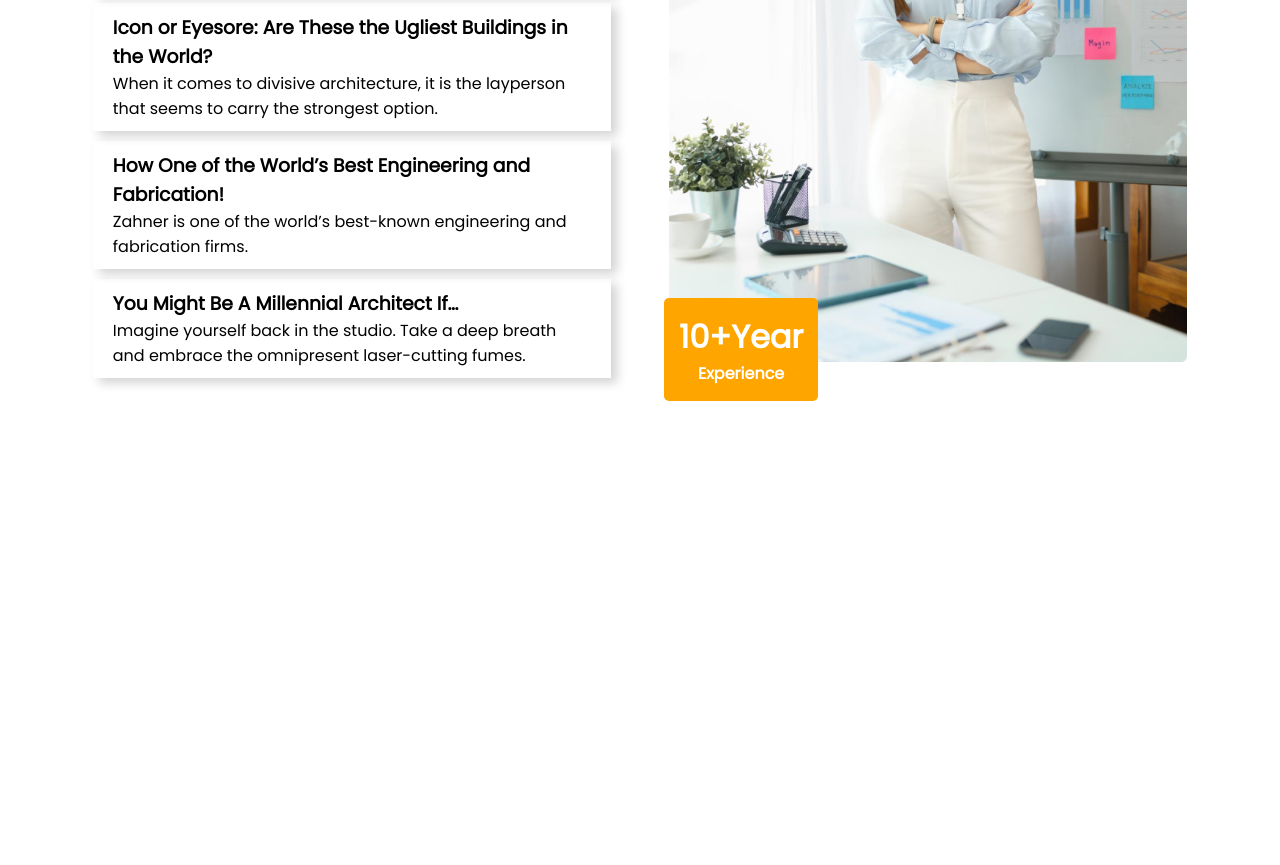
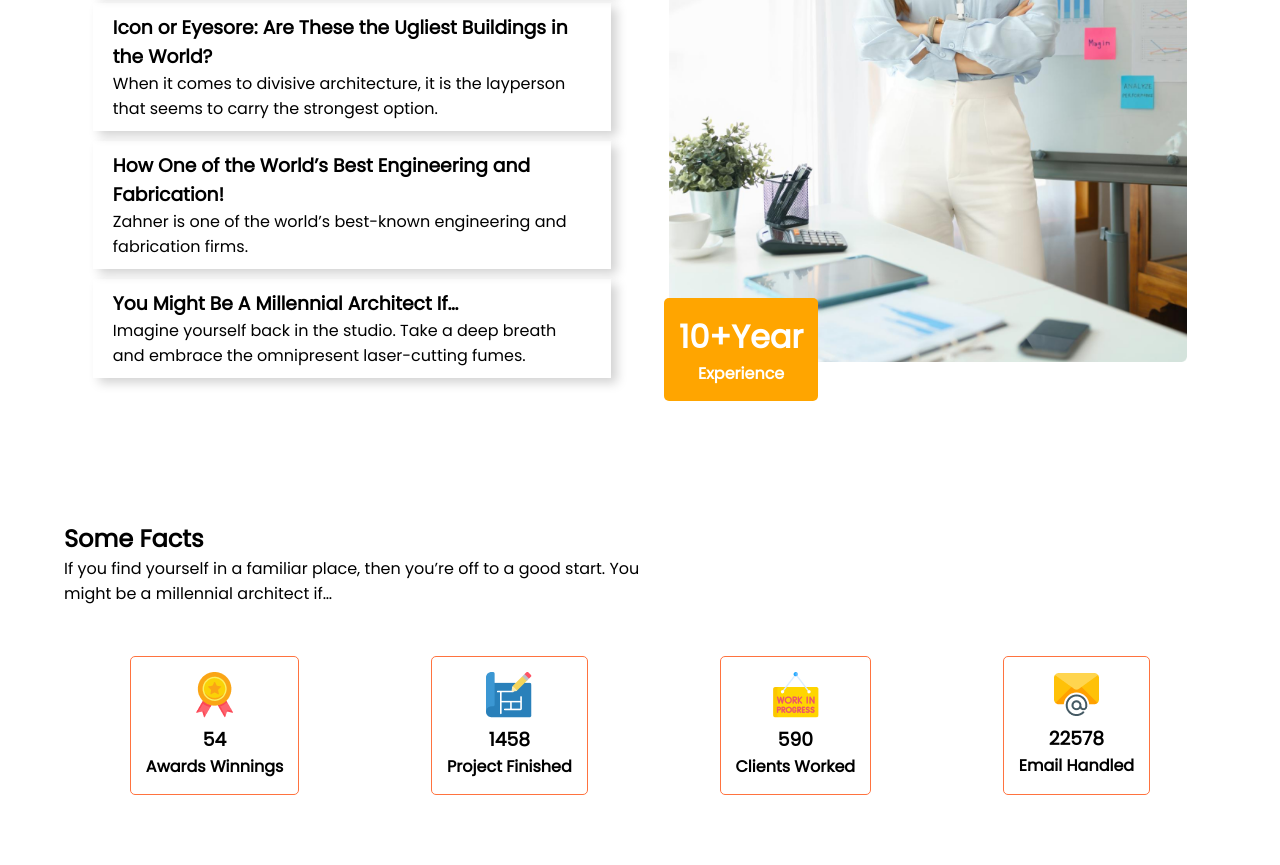
Before and after one commit to MasukBD/build-safer-nation, a plain HTML site: page index.html in a window 1280 px wide. Shown: the part 1881-2746 px from the top of the page. Before the commit the page ends 2382 px from the top, so only its background shows below. Drawn offline with Linux system fonts and the light colour scheme.

Commit message:
some fact section added

```diff
--- a/index.html
+++ b/index.html
@@ -68,8 +68,10 @@
                 <button class="primary-btn"><a href="">Explore More <i class="fa-solid fa-arrow-right"></i></a></button>
             </div>
         </section>
-        <!-- feature section ends here  -->
-        <!-- More features, Architect and activies starts here -->
+        <!-- feature section ends here
+        -------------------------------- -->
+        <!-- ------------------------------------------
+        More features, Architect and activies starts here -->
         <section class="container">
             <div class="architect">
                 <div class="architect-details architect-width">
@@ -109,8 +111,37 @@
             <button class="experience-btn">10+Year
                 <span id="experience">Experience</span></button>
         </section>
-        <!-- More features, Architect and activies Ends here -->
-
+        <!-- More features, Architect and activies Ends here
+        -------------------------------------------------- -->
+        <!-- Some fact section starts here  -->
+        <section class="container">
+            <h2>Some Facts</h2>
+            <p class="fact-details">If you find yourself in a familiar place, then you’re off to a good start. You might
+                be a millennial
+                architect if…</p>
+            <div class="facts">
+                <div class="fact">
+                    <img src="images/icons/ribon.png" alt="">
+                    <h3>54</h3>
+                    <h4>Awards Winnings</h4>
+                </div>
+                <div class="fact">
+                    <img src="images/icons/projects.png" alt="">
+                    <h3>1458</h3>
+                    <h4>Project Finished</h4>
+                </div>
+                <div class="fact">
+                    <img src="images/icons/customers.png" alt="">
+                    <h3>590</h3>
+                    <h4>Clients Worked</h4>
+                </div>
+                <div class="fact">
+                    <img src="images/icons/email.png" alt="">
+                    <h3>22578</h3>
+                    <h4> Email Handled</h4>
+                </div>
+            </div>
+        </section>
     </main>
 </body>
 
--- a/styles/style.css
+++ b/styles/style.css
@@ -176,6 +176,29 @@ header {
     display: block;
 }
 
+/* Some facts styles here  */
+.fact-details {
+    width: 50%;
+}
+
+.facts {
+    margin: 50px 0;
+    display: flex;
+    justify-content: space-around;
+}
+
+.fact {
+    text-align: center;
+    border: 1px solid rgb(255, 115, 63);
+    padding: 15px;
+    border-radius: 5px;
+    transition: transform 2s .2s;
+}
+
+.fact:hover {
+    transform: rotate(360deg) scale(1.5);
+}
+
 /* Media quary for Mobile Devices */
 
 @media only screen and (max-width: 576px) {
@@ -230,4 +253,19 @@ header {
     .experience-btn {
         left: 60px;
     }
+
+    /* some facts area media quaries */
+    .fact-details {
+        width: 100%;
+    }
+
+    .facts {
+        display: grid;
+        grid-template-columns: repeat(2, 1fr);
+        gap: 10px;
+    }
+
+    .fact:hover {
+        transform: rotate(20deg) scale(.75);
+    }
 }
```
